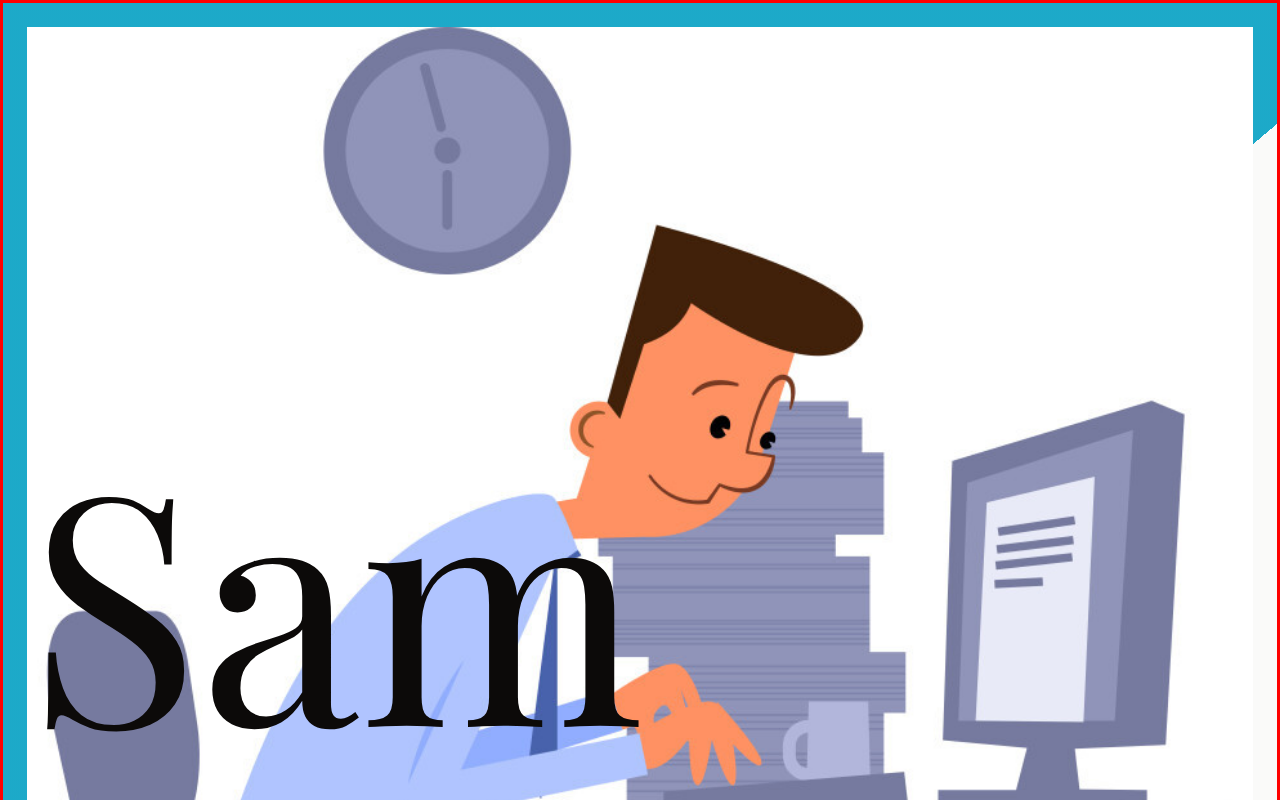
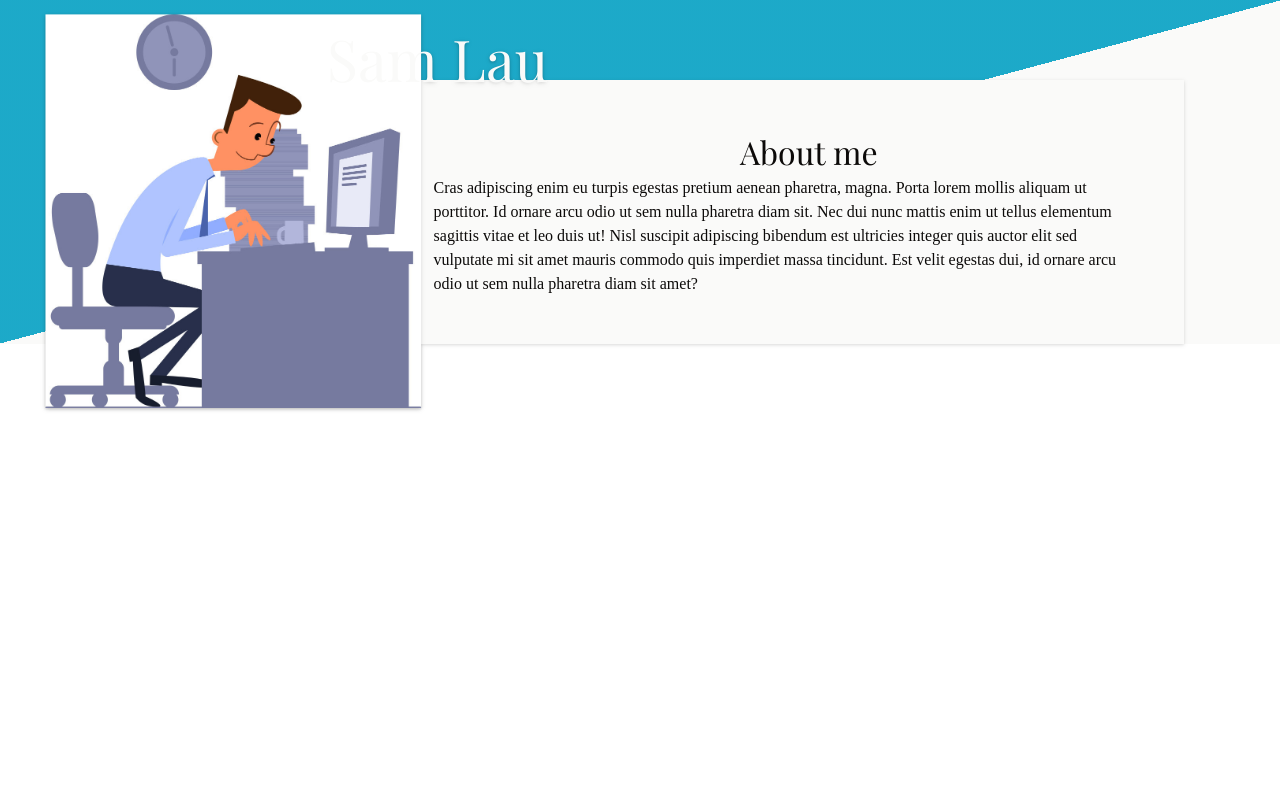
Before and after one commit to kslau07/portfolio_homepage, a plain HTML site: page index.html in a window 1280 px wide. Shown: the top 800 px of the page. Drawn offline with nearby package versions, Linux system fonts and the light colour scheme; a web font is replaced by a local one.

Commit message:
style: Layout header for mobile and tablet

```diff
--- a/index.html
+++ b/index.html
@@ -14,8 +14,10 @@
     />
   </head>
   <body>
-    <header class="header grid">
-      <picture class="header__picture">
+    <header class="header">
+      <div class="header-inner shadow">
+        <div class="photo-wrapper shadow">
+          <picture class="photo__image">
             <source
               media="(min-width: 900px)"
               srcset="./assets/worker-original.png"
@@ -29,7 +31,19 @@
               alt="Vector graphic of an office worker"
             />
           </picture>
-      <div class="header__name serif black">Sam Lau</div>
+          <div class="photo__name serif white">Sam Lau</div>
+        </div>
+        <h2 class="about-me__title black serif">About me</h2>
+        <div class="about-me__content black">
+          Cras adipiscing enim eu turpis egestas pretium aenean pharetra, magna.
+          Porta lorem mollis aliquam ut porttitor. Id ornare arcu odio ut sem
+          nulla pharetra diam sit. Nec dui nunc mattis enim ut tellus elementum
+          sagittis vitae et leo duis ut! Nisl suscipit adipiscing bibendum est
+          ultricies integer quis auctor elit sed vulputate mi sit amet mauris
+          commodo quis imperdiet massa tincidunt. Est velit egestas dui, id
+          ornare arcu odio ut sem nulla pharetra diam sit amet?
+        </div>
+      </div>
     </header>
   </body>
 </html>
--- a/style.css
+++ b/style.css
@@ -28,8 +28,9 @@ body {
   color: var(--color-accent);
 }
 
-.grid {
-  display: grid;
+.shadow {
+  filter: drop-shadow(0 1px 2px rgb(0 0 0 / 0.1))
+    drop-shadow(0 1px 1px rgb(0 0 0 / 0.06));
 }
 
 .header {
@@ -41,24 +42,66 @@ body {
     var(--white)
   );
   padding: var(--space-lg) var(--space-lg) 0 var(--space-lg);
-  border: 3px solid red;
-
-  grid-template-rows: [picture-start name-start] auto [picture-end name-end];
-  grid-template-columns: [picture-start name-start] auto [picture-end name-end];
+  /* border: 3px solid red; */
+}
+.header-inner {
+  background-color: var(--white);
+}
+.photo-wrapper {
+  /* position: relative; */
+  /* border: 5px solid green; */
+}
+.photo__name {
+  font-size: 3rem;
+  position: absolute;
+  bottom: 0px;
 }
 
-.header__picture {
-  grid-row: picture;
-  grid-column: picture;
+.about-me__title {
+  text-align: center;
+  /* border: 2px solid maroon; */
+}
+.about-me__content {
+  /* border: 3px solid blue; */
+  padding: 0 3rem 3rem calc(1rem + 3vw);
 }
 
-.header__picture img {
-  width: 100%;
+/* Tablets */
+@media (min-width: 500px) {
+  .header {
+    padding: 5rem calc(2rem + 5vw) 0 calc(2rem + 5vw);
+    background: linear-gradient(
+      165deg,
+      var(--color-accent),
+      var(--color-accent) 50%,
+      var(--white) 50%,
+      var(--white)
+    );
+  }
+  .photo-wrapper {
+    /* height: 10%; */
+    float: left;
+    margin-right: 25px;
+    margin-bottom: 5px;
+    position: relative;
+    transform: scale(1.2) translate(10px, 0);
+    transform-origin: bottom right;
+  }
+  .photo-wrapper img {
+    height: calc(200px + 10vw);
+  }
+  .photo__name {
+    font-size: 3rem;
+    position: absolute;
+    top: 0;
+    left: calc(75%);
+    width: max-content;
+  }
+  .about-me__title {
+    padding-top: 3rem;
+  }
 }
 
-.header__name {
-  grid-row: name;
-  grid-column: name;
-  align-self: end;
-  font-size: 25vw;
+/* Desktops */
+@media (min-width: 900px) {
 }
```
Lines whose indentation alone changed are shown as unchanged.
